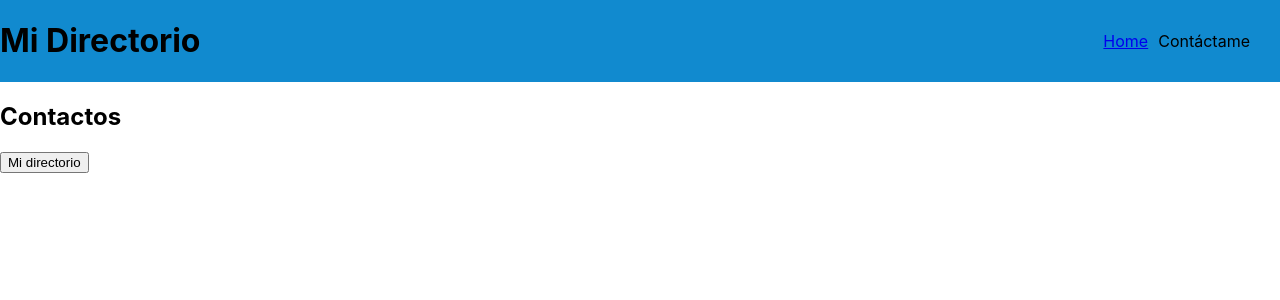
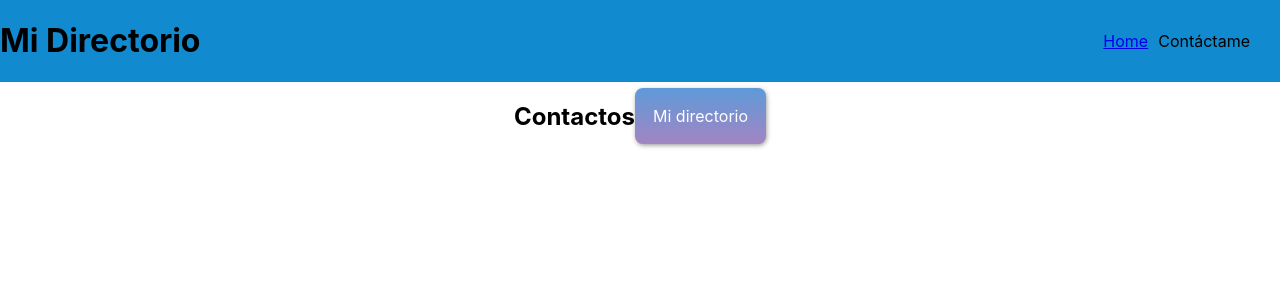
Before and after one commit to NetoCruz/react-router-proyect, a React (Create React App) app: page / in a window 1280 px wide. Shown: the top 300 px of the page. Built offline with nearby package versions, Linux system fonts and the light colour scheme.

Commit message:
Button styled

```diff
--- a/src/Components/Home/Home.css
+++ b/src/Components/Home/Home.css
@@ -0,0 +1,19 @@
+.contacts{
+    display: flex;
+    align-items: center;
+    justify-content: center;
+}
+.cardbutton {
+    --card-gradient: rgba(0, 0, 0, 0.8);
+    --card-gradient: #5e9ad9, #e271ad;
+    --card-blend-mode: overlay;
+    background-color: #fff;
+    border-radius: 0.5rem;
+    box-shadow: 0.05rem 0.1rem 0.3rem -0.03rem rgba(0, 0, 0, 0.45);
+    padding-bottom: 1rem;
+    background-image: linear-gradient(var(--card-gradient), white max(9.5rem, 27vh));
+    overflow: hidden;
+    text-decoration: none;
+    padding: 18px;
+    color: white;
+  }
--- a/src/Components/Home/Home.js
+++ b/src/Components/Home/Home.js
@@ -4,10 +4,10 @@ import "./Home.css"
 
 export default function Home(){
  return (
-    <div>
+    <div className='contacts'>
     <h2>Contactos</h2>
-    <Link to="/contacts">
-    <button>Mi directorio</button>
+    <Link to="/contacts" className='cardbutton'>
+    Mi directorio
     </Link>
     </div>
  )
--- a/src/Contacts.js
+++ b/src/Contacts.js
@@ -20,6 +20,20 @@ export default [
         status:"Disconnect",
         location:"Shangai"
     },
+    {
+        id:4,
+        name:"Carlos López",
+        tel:"0001-0203-0192",
+        status:"Disconnect",
+        location:"México"
+    },
+    {
+        id:5,
+        name:"Telma Arreola",
+        tel:"0001-0203-0192",
+        status:"Connect",
+        location:"Madrid"
+    },
 
 
 
```
